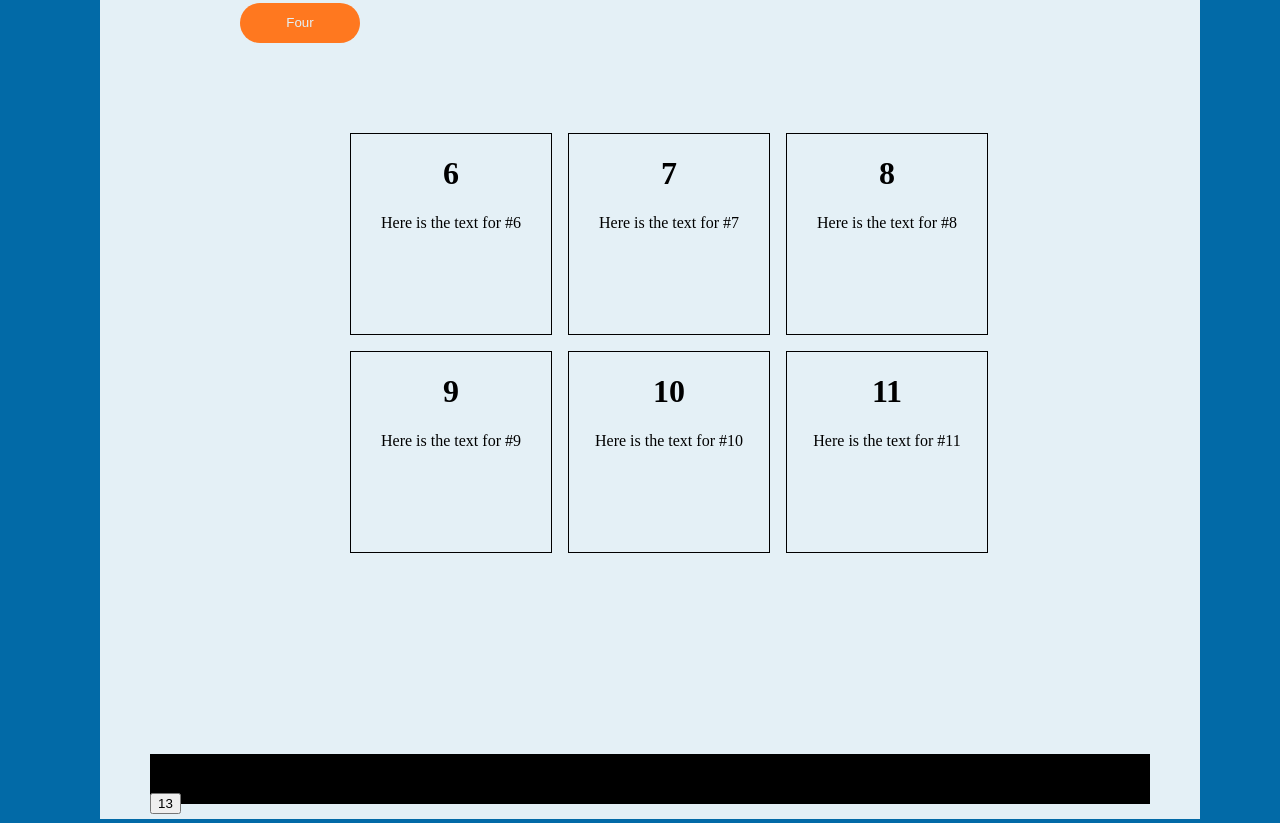
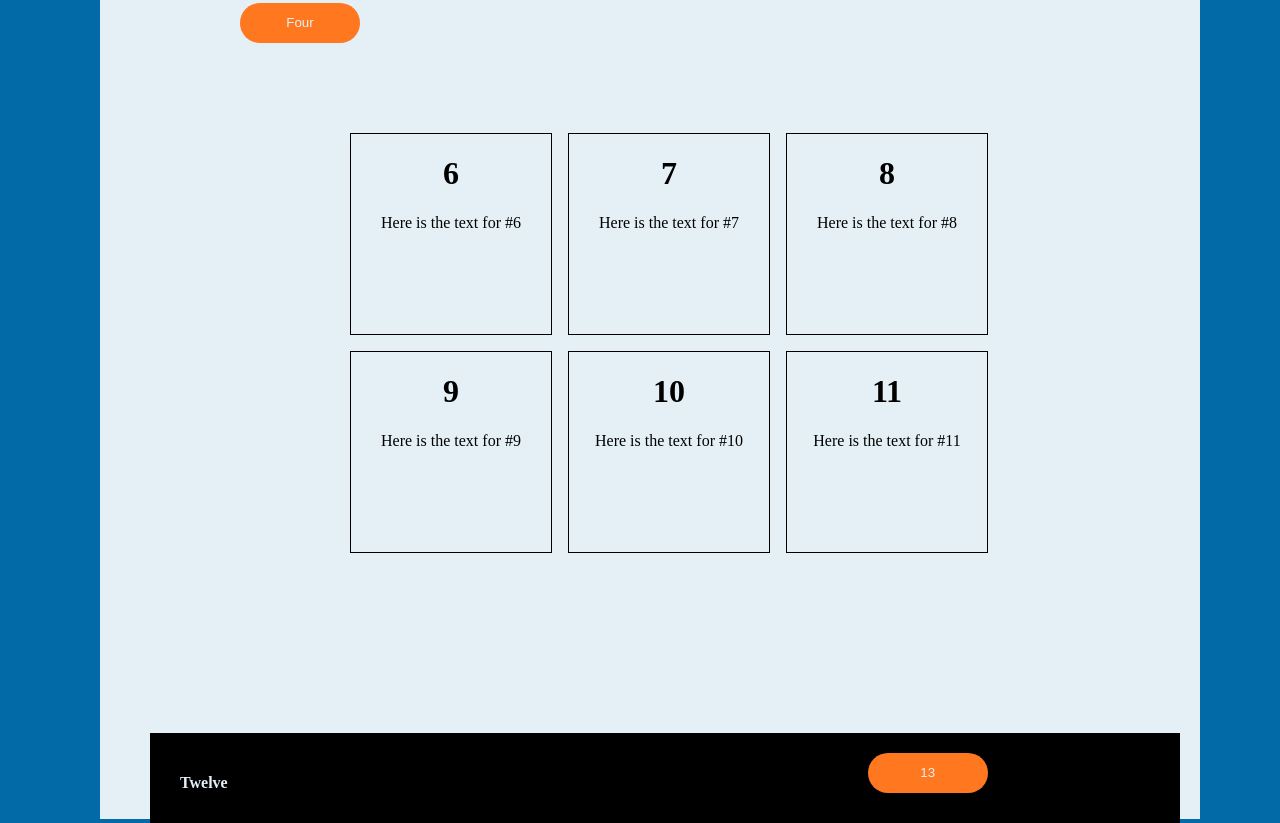
Before and after one commit to courthub74/ordersummarydemo, a plain HTML site: page index.html in a window 1280 px wide. Shown: the part 481-1304 px from the top of the page. Drawn offline with Linux system fonts and the light colour scheme.

Commit message:
basic dummy

```diff
--- a/style.scss
+++ b/style.scss
@@ -98,8 +98,24 @@ body {
         }
     }
     .footer {
+        display: flex;
+        gap: 40rem;
         width: 100%;
         height: 50px;
         background-color: black;
+        padding-top: 20px;
+        padding-left: 30px;
+        padding-bottom: 20px;
+        h4 {
+            color: #e4f0f6;
+        }
+        button {
+            width: 120px;
+            height: 40px;
+            border-radius: 20px;
+            background-color: $buttonorange;
+            color: #e4f0f6;
+            border: none;
+        }
     }
 }
```
Also changed, not shown: style.css, 1 other file.
